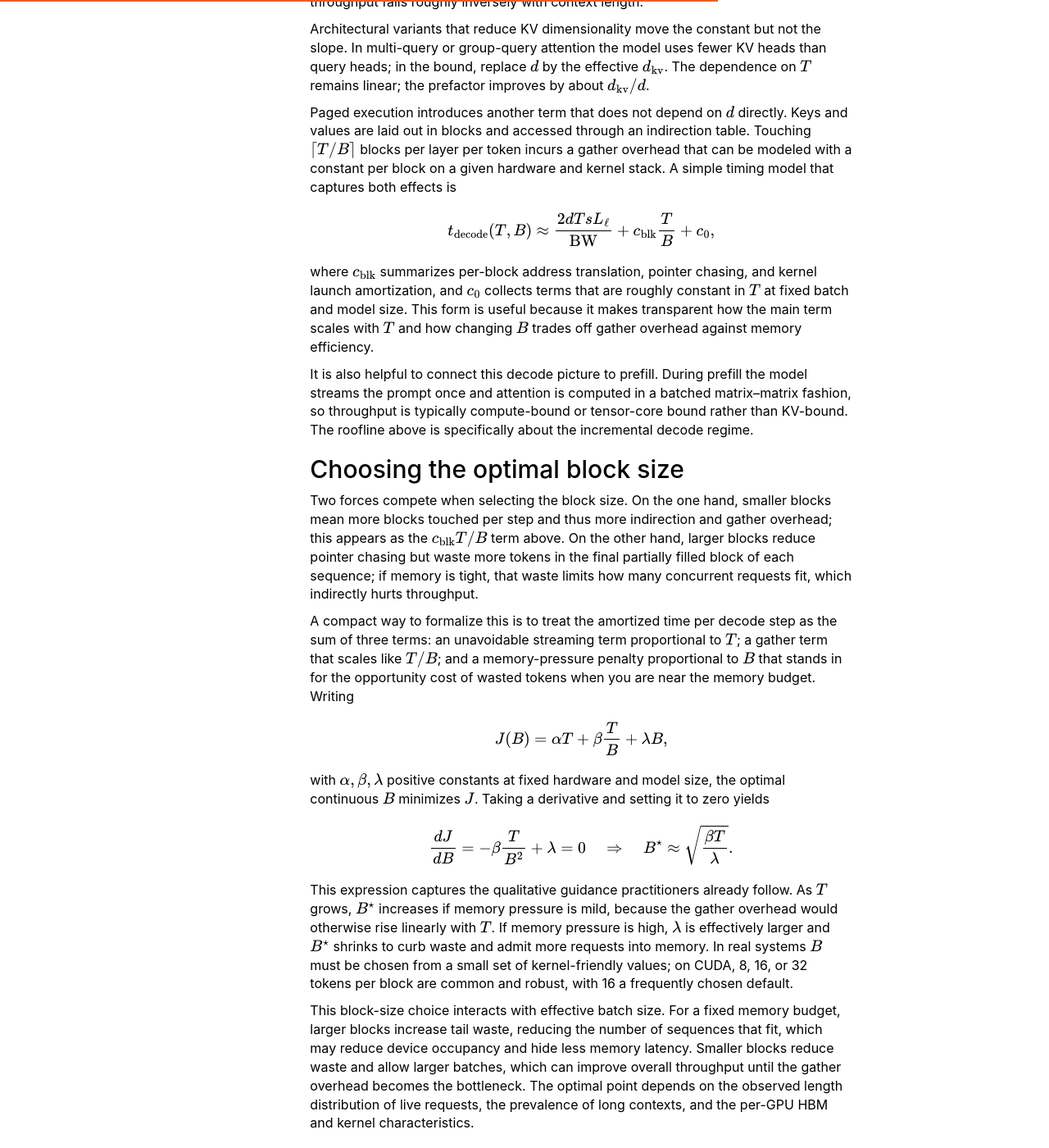
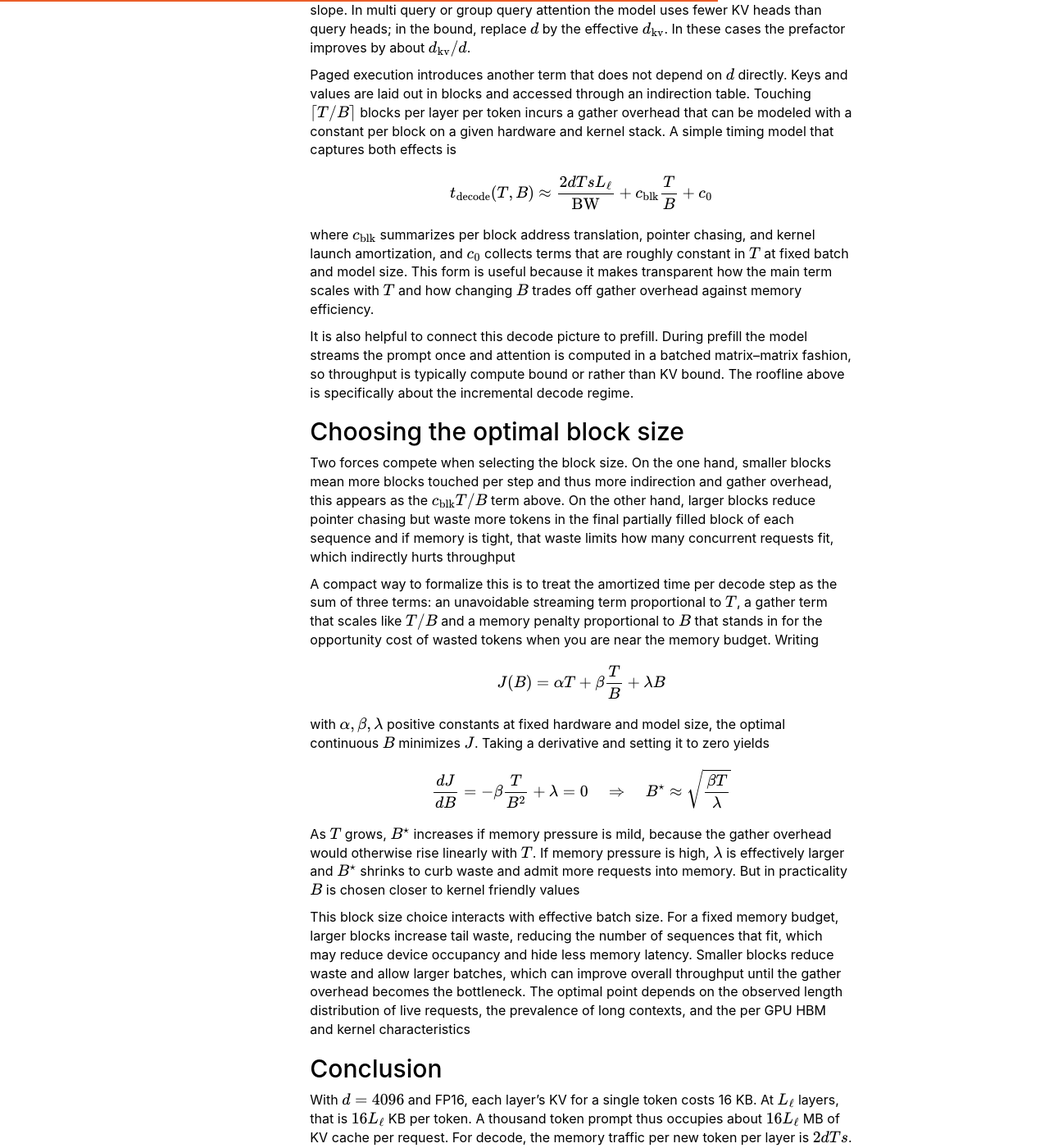
Before and after one commit to martianlantern/martianlantern.github.io, a Jekyll site: the page built from _posts/2025-11-09-paged-attention-performance-analysis.md, in a window 1280 px wide and 1400 px high, scrolled down 1785 px. Shown: the whole window at 82% size. Built offline with Jekyll 4.4.1, drawn with Linux system fonts in a browser that asks for light colours; some web fonts are replaced; comment, search, counter and statistics services are not loaded; some of the changed text lies outside the part shown.

Commit message:
updated some notes

```diff
--- a/_config.yml
+++ b/_config.yml
@@ -10,7 +10,7 @@ mathjax: true
 url: https://martianlantern.github.io/
 permalink: /:year/:month/:title/
 owner:
-    name: Darshan Makwana
+    name: martianlantern
     twitter: martianlantern
     github: martianlantern
     disqus_shortname: #
--- a/_posts/2025-11-09-paged-attention-performance-analysis.md
+++ b/_posts/2025-11-09-paged-attention-performance-analysis.md
@@ -7,76 +7,76 @@ tags: [vllm, attention, transformer inference, profiling]
 archive: false
 ---
 
-Large language models cache the key and value tensors produced at every self-attention layer for every generated token. This cache is what makes decode efficient, because each new token can attend back to the keys and values of all earlier tokens without recomputing them. As the prompt length the cache grows linearly with sequence length and layers, so memory pressure increases and throughput decreases. Paged Attention was introduced to manage this cache in fixed-size blocks with an indirection table. Instead of reserving a single contiguous region per sequence, we pack per-sequence blocks into a shared pool and follow pointers at runtime. This reduces internal and external fragmentation, enables reuse, and supports large effective batch sizes in practice. The [vLLM blog](https://blog.vllm.ai/2023/06/20/vllm.html) does a great job in helping understand paged attention and it's implementation here I want to focus to on how we can model paged attention and reason about the block size trade off
+Large language models cache the key and value vectors produced at every self attention layer for every generated token. This cache is what makes decode efficient, because each new token can attend back to the keys and values of all earlier tokens without recomputing them. As the prompt length increases the cache grows linearly with sequence length and layers, so memory pressure increases and throughput decreases. Paged Attention was introduced to manage this cache in fixed size blocks with an indirection table. Instead of reserving a single contiguous region per sequence, we pack per sequence blocks into a shared pool and follow pointers at runtime. This reduces internal and external fragmentation, enables reuse, and supports large effective batch sizes in practice. The [vLLM blog](https://blog.vllm.ai/2023/06/20/vllm.html) does a great job in helping understand paged attention and it's implementation here I want to focus to on how we can model paged attention and reason about the block size trade off
 
 ## Memory model for paged attention
 
 Consider a model with hidden size $d$, $L_\ell$ layers, data type consuming $s$ bytes per scalar, and a sequence length $T$. Each token stores a key and a value vector of size $d$ at each layer, so the per-token, per-layer cache footprint is
 
 $$
-M_{\text{tok,layer}} = 2 d s,
+M_{\text{tok,layer}} = 2 d s
 \qquad
-M_{\text{tok}} = 2 d s L_\ell.
+M_{\text{tok}} = 2 d s L_\ell
 $$
 
-For a LLaMA-class model with $d = 4096$ in FP16 ($s = 2$ bytes), this works out to $M_{\text{tok,layer}} = 16$ KB, a helpful number to keep in your head when sanity-checking memory budgets.
+For a [LLaMA3](https://arxiv.org/abs/2407.21783) family model with $d = 4096$ in FP16 ($s = 2$ bytes), this works out to $M_{\text{tok,layer}} = 16$ KB
 
-Suppose there are $N$ requests with lengths $T_i$. If we naïvely allocate a contiguous KV region per request sized to its current maximum $T_{\max}$, the memory consumed is
+Suppose there are $N$ requests with lengths $T_i$. If we naively allocate a contiguous KV region per request sized to its current maximum $T_{\max}$, the memory consumed is
 
 $$
-M_{\text{contig}} = 2 d s L_\ell \cdot N \cdot T_{\max}.
+M_{\text{contig}} = 2 d s L_\ell \cdot N \cdot T_{\max}
 $$
 
-When the $T_i$ vary widely, much of this reserved space sits unused. Empirically, production traces have shown that only a small fraction of reserved KV memory contains live state at any instant, because short prompts and recently finished requests leave gaps inside the large slabs.
+When the $T_i$ vary widely, much of this reserved space sits unused. Empirically, production traces have shown that only a small fraction of reserved KV memory contains live state at any instant, because short prompts and recently finished requests leave gaps inside the large slabs
 
-Paged Attention replaces per-request slabs with a global pool of fixed-size blocks. With block size $B$ tokens, request $i$ occupies $\lceil T_i/B\rceil$ blocks and the total KV memory becomes
+Paged Attention replaces per request pool of fixed size blocks. With block size $B$ tokens, request $i$ occupies $\lceil T_i/B\rceil$ blocks and the total KV memory becomes
 
 $$
-M_{\text{paged}} = 2 d s L_\ell \cdot \sum_{i=1}^N \big\lceil T_i/B \big\rceil B.
+M_{\text{paged}} = 2 d s L_\ell \cdot \sum_{i=1}^N \big\lceil T_i/B \big\rceil B
 $$
 
 The only internal waste per sequence is the tail padding inside its final block, strictly less than $B$ tokens. If the remainders $T_i \bmod B$ are roughly uniform, the expected relative waste per sequence is about $B/(2 T_i)$. With modest $B$ and nontrivial $T_i$, this is a few percent or less, which is why paged allocation substantially improves effective utilization and admits larger concurrent batches.
 
-In most engines, the block size is a small power-of-two token count tuned to hardware gather/scatter efficiency. Values like 8, 16, or 32 strike a good balance on CUDA GPUs.
+In most engines, the block size is a small power of 2 token count tuned to hardware gather/scatter efficiency
 
 ## Roofline model for KV inference
 
-During decode, the dominant work at each layer for a new token $t$ is reading all cached keys and values from steps $1$ through $T$ in order to form attention scores and the output. Let $Q_t \in \mathbb{R}^d$ be the query at time $t$, and $K_{1:T}, V_{1:T} \in \mathbb{R}^{T \times d}$ be the cached matrices. Computing $Q_t K^\top$ requires streaming the keys once; computing the softmax-weighted sum requires streaming the values once. Reads of model weights and writes of the new token’s $K_t, V_t$ are comparatively small once $T$ is large.
+During decode, the dominant work at each layer for a new token $t$ is reading all cached keys and values from steps $1$ through $T$ in order to form attention scores and the output. Let $Q_t \in \mathbb{R}^d$ be the query at time $t$, and $K_{1:T}, V_{1:T} \in \mathbb{R}^{T \times d}$ be the cached matrices. Computing $Q_t K^\top$ requires streaming the keys once and computing the softmax weighted sum requires streaming the values once. Reads of model weights and writes of the new token’s $K_t, V_t$ are comparatively small once $T$ is large.
 
-Per new token per layer, the high-bandwidth-memory traffic is therefore about
+Per new token per layer, the HBM traffic is therefore about
 
 $$
-d T s \quad \text{to read the keys} \quad + \quad d T s \quad \text{to read the values} \quad = \quad 2 d T s.
+d T s \quad \text{to read the keys} \quad + \quad d T s \quad \text{to read the values} \quad = \quad 2 d T s
 $$
 
-Across $L_\ell$ layers, the total bytes per newly decoded token are approximately $2 d T s L_\ell$. If HBM bandwidth is $\text{BW}$ bytes per second, a memory-only upper bound on aggregate decode throughput (tokens per second) is
+Across $L_\ell$ layers, the total bytes per newly decoded token are approximately $2 d T s L_\ell$. If HBM bandwidth is $\text{BW}$ bytes per second, a memory only upper bound on aggregate decode throughput (tokens per second) is
 
 $$
-\text{tps}_{\text{roof}}(T) = \frac{\text{BW}}{2 d T s L_\ell},
+\text{tps}_{\text{roof}}(T) = \frac{\text{BW}}{2 d T s L_\ell}
 $$
 
-equivalently a per-token time of $(2 d T s L_\ell)/\text{BW}$. The key qualitative takeaway is the $1/T$ scaling: at long context, decode becomes memory-bandwidth bound and throughput falls roughly inversely with context length.
+equivalently a per token time of $(2 d T s L_\ell)/\text{BW}$. The key qualitative takeaway is the $1/T$ scaling: at long context, decode becomes memory bandwidth bound and throughput falls roughly inversely with context length.
 
-Architectural variants that reduce KV dimensionality move the constant but not the slope. In multi-query or group-query attention the model uses fewer KV heads than query heads; in the bound, replace $d$ by the effective $d_{\text{kv}}$. The dependence on $T$ remains linear; the prefactor improves by about $d_{\text{kv}}/d$.
+Architectural variants that reduce KV dimensionality move the constant but not the slope. In multi query or group query attention the model uses fewer KV heads than query heads; in the bound, replace $d$ by the effective $d_{\text{kv}}$. In these cases the prefactor improves by about $d_{\text{kv}}/d$.
 
 Paged execution introduces another term that does not depend on $d$ directly. Keys and values are laid out in blocks and accessed through an indirection table. Touching $\lceil T/B \rceil$ blocks per layer per token incurs a gather overhead that can be modeled with a constant per block on a given hardware and kernel stack. A simple timing model that captures both effects is
 
 $$
-t_{\text{decode}}(T, B) \approx \frac{2 d T s L_\ell}{\text{BW}} + c_{\text{blk}} \frac{T}{B} + c_0,
+t_{\text{decode}}(T, B) \approx \frac{2 d T s L_\ell}{\text{BW}} + c_{\text{blk}} \frac{T}{B} + c_0
 $$
 
-where $c_{\text{blk}}$ summarizes per-block address translation, pointer chasing, and kernel launch amortization, and $c_0$ collects terms that are roughly constant in $T$ at fixed batch and model size. This form is useful because it makes transparent how the main term scales with $T$ and how changing $B$ trades off gather overhead against memory efficiency.
+where $c_{\text{blk}}$ summarizes per block address translation, pointer chasing, and kernel launch amortization, and $c_0$ collects terms that are roughly constant in $T$ at fixed batch and model size. This form is useful because it makes transparent how the main term scales with $T$ and how changing $B$ trades off gather overhead against memory efficiency.
 
-It is also helpful to connect this decode picture to prefill. During prefill the model streams the prompt once and attention is computed in a batched matrix–matrix fashion, so throughput is typically compute-bound or tensor-core bound rather than KV-bound. The roofline above is specifically about the incremental decode regime.
+It is also helpful to connect this decode picture to prefill. During prefill the model streams the prompt once and attention is computed in a batched matrix–matrix fashion, so throughput is typically compute bound or rather than KV bound. The roofline above is specifically about the incremental decode regime.
 
 ## Choosing the optimal block size
 
-Two forces compete when selecting the block size. On the one hand, smaller blocks mean more blocks touched per step and thus more indirection and gather overhead; this appears as the $c_{\text{blk}} T/B$ term above. On the other hand, larger blocks reduce pointer chasing but waste more tokens in the final partially filled block of each sequence; if memory is tight, that waste limits how many concurrent requests fit, which indirectly hurts throughput.
+Two forces compete when selecting the block size. On the one hand, smaller blocks mean more blocks touched per step and thus more indirection and gather overhead, this appears as the $c_{\text{blk}} T/B$ term above. On the other hand, larger blocks reduce pointer chasing but waste more tokens in the final partially filled block of each sequence and if memory is tight, that waste limits how many concurrent requests fit, which indirectly hurts throughput
 
-A compact way to formalize this is to treat the amortized time per decode step as the sum of three terms: an unavoidable streaming term proportional to $T$; a gather term that scales like $T/B$; and a memory-pressure penalty proportional to $B$ that stands in for the opportunity cost of wasted tokens when you are near the memory budget. Writing
+A compact way to formalize this is to treat the amortized time per decode step as the sum of three terms: an unavoidable streaming term proportional to $T$, a gather term that scales like $T/B$ and a memory penalty proportional to $B$ that stands in for the opportunity cost of wasted tokens when you are near the memory budget. Writing
 
 $$
-J(B) = \alpha T + \beta \frac{T}{B} + \lambda B,
+J(B) = \alpha T + \beta \frac{T}{B} + \lambda B
 $$
 
 with $\alpha, \beta, \lambda$ positive constants at fixed hardware and model size, the optimal continuous $B$ minimizes $J$. Taking a derivative and setting it to zero yields
@@ -84,16 +84,16 @@ with $\alpha, \beta, \lambda$ positive constants at fixed hardware and model siz
 $$
 \frac{dJ}{dB} = -\beta \frac{T}{B^2} + \lambda = 0
 \quad \Rightarrow \quad
-B^\star \approx \sqrt{\frac{\beta T}{\lambda}}.
+B^\star \approx \sqrt{\frac{\beta T}{\lambda}}
 $$
 
-This expression captures the qualitative guidance practitioners already follow. As $T$ grows, $B^\star$ increases if memory pressure is mild, because the gather overhead would otherwise rise linearly with $T$. If memory pressure is high, $\lambda$ is effectively larger and $B^\star$ shrinks to curb waste and admit more requests into memory. In real systems $B$ must be chosen from a small set of kernel-friendly values; on CUDA, 8, 16, or 32 tokens per block are common and robust, with 16 a frequently chosen default.
+As $T$ grows, $B^\star$ increases if memory pressure is mild, because the gather overhead would otherwise rise linearly with $T$. If memory pressure is high, $\lambda$ is effectively larger and $B^\star$ shrinks to curb waste and admit more requests into memory. But in practicality $B$ is chosen closer to kernel friendly values
 
-This block-size choice interacts with effective batch size. For a fixed memory budget, larger blocks increase tail waste, reducing the number of sequences that fit, which may reduce device occupancy and hide less memory latency. Smaller blocks reduce waste and allow larger batches, which can improve overall throughput until the gather overhead becomes the bottleneck. The optimal point depends on the observed length distribution of live requests, the prevalence of long contexts, and the per-GPU HBM and kernel characteristics.
+This block size choice interacts with effective batch size. For a fixed memory budget, larger blocks increase tail waste, reducing the number of sequences that fit, which may reduce device occupancy and hide less memory latency. Smaller blocks reduce waste and allow larger batches, which can improve overall throughput until the gather overhead becomes the bottleneck. The optimal point depends on the observed length distribution of live requests, the prevalence of long contexts, and the per GPU HBM and kernel characteristics
 
 ## Conclusion
 
-It is useful to put round numbers to these formulas. With $d = 4096$ and FP16, each layer’s KV for a single token costs 16 KB. At $L_\ell$ layers, that is $16 L_\ell$ KB per token. A thousand-token prompt thus occupies about $16 L_\ell$ MB of KV cache per request. For decode, the memory traffic per new token per layer is $2 d T s$. At $T = 4000$ and $d = 4096$ in FP16, this is roughly 64 MB per layer per decoded token, and $64 L_\ell$ MB across layers. Dividing by the available HBM bandwidth gives a back-of-the-envelope bound on tokens per second. Although real kernels overlap work and benefit from locality, these calculations make the performance cliff at long context lengths easy to predict and reason about.
+With $d = 4096$ and FP16, each layer’s KV for a single token costs 16 KB. At $L_\ell$ layers, that is $16 L_\ell$ KB per token. A thousand token prompt thus occupies about $16 L_\ell$ MB of KV cache per request. For decode, the memory traffic per new token per layer is $2 d T s$. At $T = 4000$ and $d = 4096$ in FP16, this is roughly 64 MB per layer per decoded token, and $64 L_\ell$ MB across layers. Dividing by the available HBM bandwidth gives a napkin math bound on tokens per second. Although real kernels overlap work and benefit from other factors, these calculations make the performance cliff at long context lengths easy to predict and reason about.
 
 Paged Attention does not change the fundamental $O(T)$ streaming requirement but it makes the memory footprint far more elastic. That elasticity is what enables larger effective batches, higher average utilization, and stable latency under heterogeneous workloads. Selecting the block size with the simple model above is often enough to get within a few percent of the best setting on a given GPU, after which light empirical tuning closes the gap.
 
```
